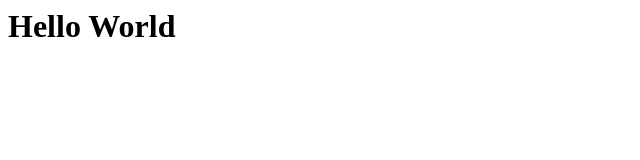
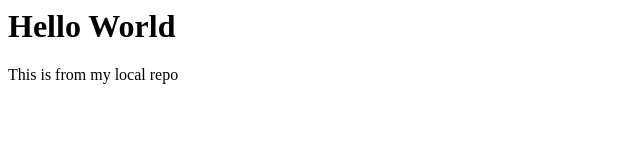
Before and after one commit to NanduBiradar/LocalRepo, a plain HTML site: page index.html in a window 1280 px wide. Shown: the whole page, without its empty margins (0-640 px from the left). Drawn offline with Linux system fonts and the light colour scheme.

Commit message:
added new line

```diff
--- a/index.html
+++ b/index.html
@@ -1 +1,2 @@
 <h1> Hello World </h1>
+<p> This is from my local repo </p>
```
